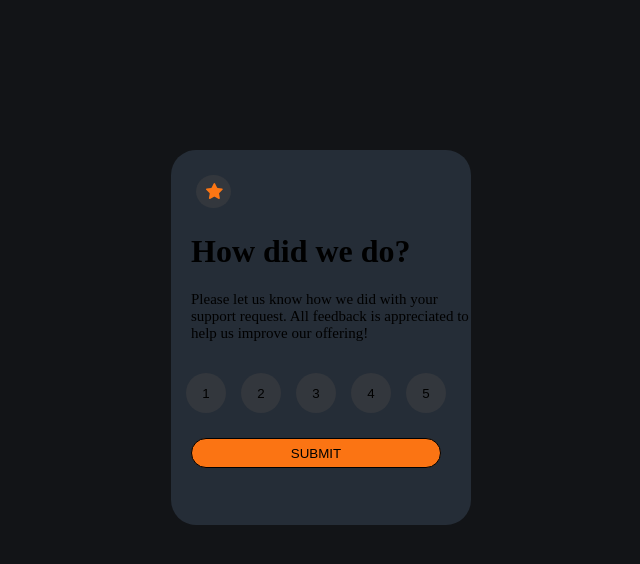
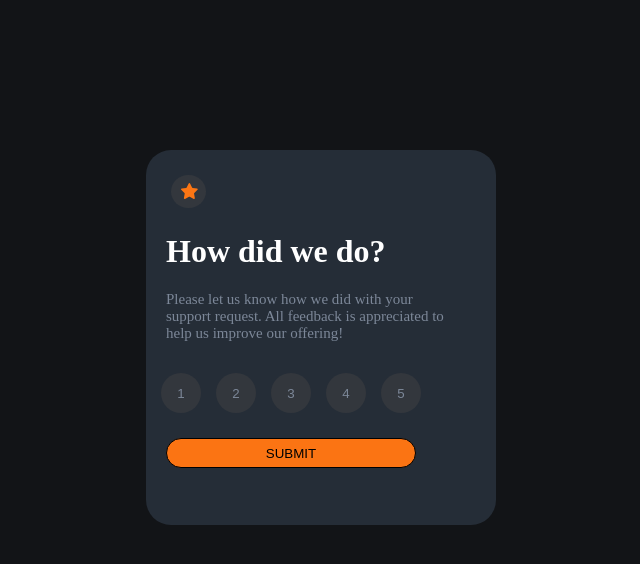
Before and after one commit to Tai-MS/FrontEnd-Mentor-Easy-1, a plain HTML site: page 2/index.html in a window 1280 px wide. Shown: the whole page, without its empty margins (319-959 px from the left). Drawn offline with Linux system fonts and the light colour scheme.

Commit message:
Update style.css

```diff
--- a/2/style.css
+++ b/2/style.css
@@ -5,6 +5,7 @@ body{
 h1{
     margin-top: 25px;
     margin-left: 20px;
+    color: white;
 }
 
 button{
@@ -17,11 +18,13 @@ button{
     height: 40px;
     border-radius: 50%;
     border: 0px;
+    color: hsl(216, 12%, 54%);
 }
 
 p{
     font-size: 15px;
     margin-left: 20px;
+    color: hsl(216, 12%, 54%);
 }
 
 ul{
@@ -43,6 +46,7 @@ li{
     margin: 0 auto;
     margin-top: 150px;
     padding-top: 25px;
+    padding-right: 50px;
 }
 
 #star{
```
